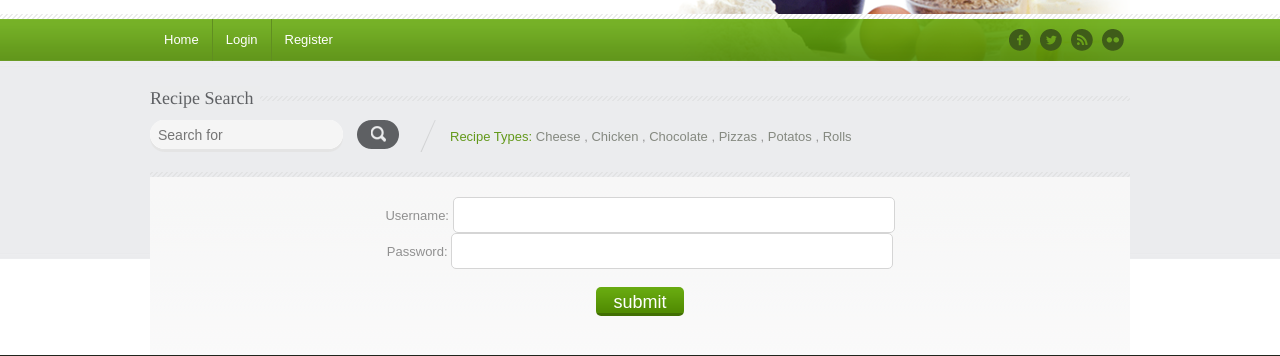
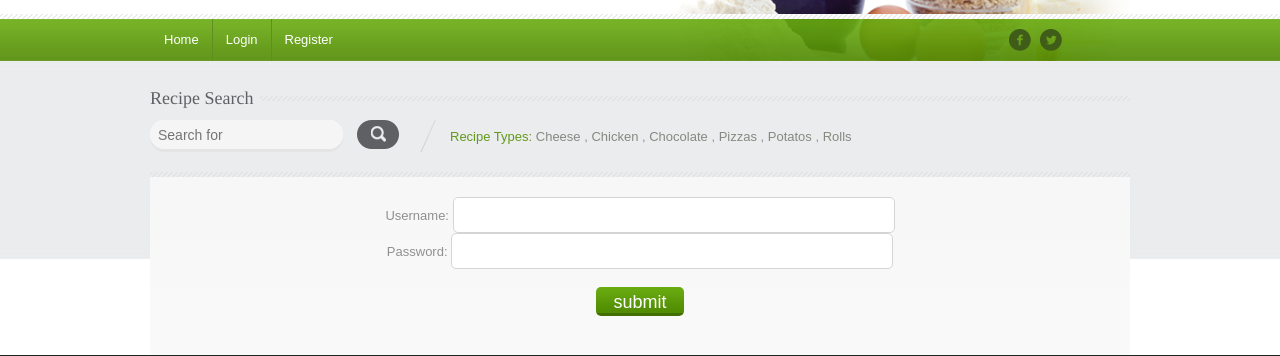
Before and after one commit to nitish29/recipeally, a Django app: page /login/ in a window 1280 px wide. Shown: the part 319-675 px from the top of the page. Run offline with Django 3.2, Linux system fonts and the light colour scheme; some web fonts are replaced.

Commit message:
[BUGFIX] - Social sharing button integration fixes

```diff
--- a/templates/base.html
+++ b/templates/base.html
@@ -50,10 +50,9 @@
 
 
 			<!-- SOCIAL NAVIGATION -->
-			<ul id="menu-social-menu" class="social-nav"><li id="menu-item-517" class="facebook menu-item menu-item-type-custom menu-item-object-custom menu-item-517"><a href="#">Facebook</a></li>
-<li id="menu-item-518" class="twitter menu-item menu-item-type-custom menu-item-object-custom menu-item-518"><a href="#">Twitter</a></li>
-<li id="menu-item-519" class="rss menu-item menu-item-type-custom menu-item-object-custom menu-item-519"><a href="#">RSS</a></li>
-<li id="menu-item-864" class="flickr menu-item menu-item-type-custom menu-item-object-custom menu-item-864"><a href="#">Flickr</a></li>
+			<ul id="menu-social-menu" class="social-nav"><li id="menu-item-517" class="facebook menu-item menu-item-type-custom menu-item-object-custom menu-item-517"><a href="https://www.facebook.com/sharer/sharer.php?u=52.33.209.172" target="_blank">Facebook</a></li>
+<li id="menu-item-518" class="twitter menu-item menu-item-type-custom menu-item-object-custom menu-item-518"><a href="https://twitter.com/home?status=Hungry%3F%20Try%20RecipeAlly%20at%2052.33.209.172" target="_blank">Twitter</a></li>
+
 </ul>		</div>
 	</div><!-- end of nav-wrap -->
 	<!-- NAVIGATION BAR ENDS HERE -->
--- a/templates/comments.html
+++ b/templates/comments.html
@@ -10,7 +10,7 @@
 <img src="http://orangecountycustomwebsitedesign.com/wp-content/uploads/2011/07/facebook-share-button.png" height="50" width="75">
 </a>
 <br/>
-<a href="http://twitter.com/share?url={{ host }}{{ page_url }}&amp;text=Hungrykya%3F%20This%20recipe%20is%20amazing.{{ title }}" target="_blank" title="{{ share_txt }} {{ service }}">
+<a href="http://twitter.com/share?url={{ host }}{{ page_url }}&amp;text=Hungrykya%3F%20This%20recipe%20is%20amazing." target="_blank">
 <img src="https://upload.wikimedia.org/wikipedia/commons/thumb/7/74/Twitter_Logo_Mini.svg/2000px-Twitter_Logo_Mini.svg.png" height="50" width="75">
 </a>
 
```
Also changed, not shown: 1 other file.
